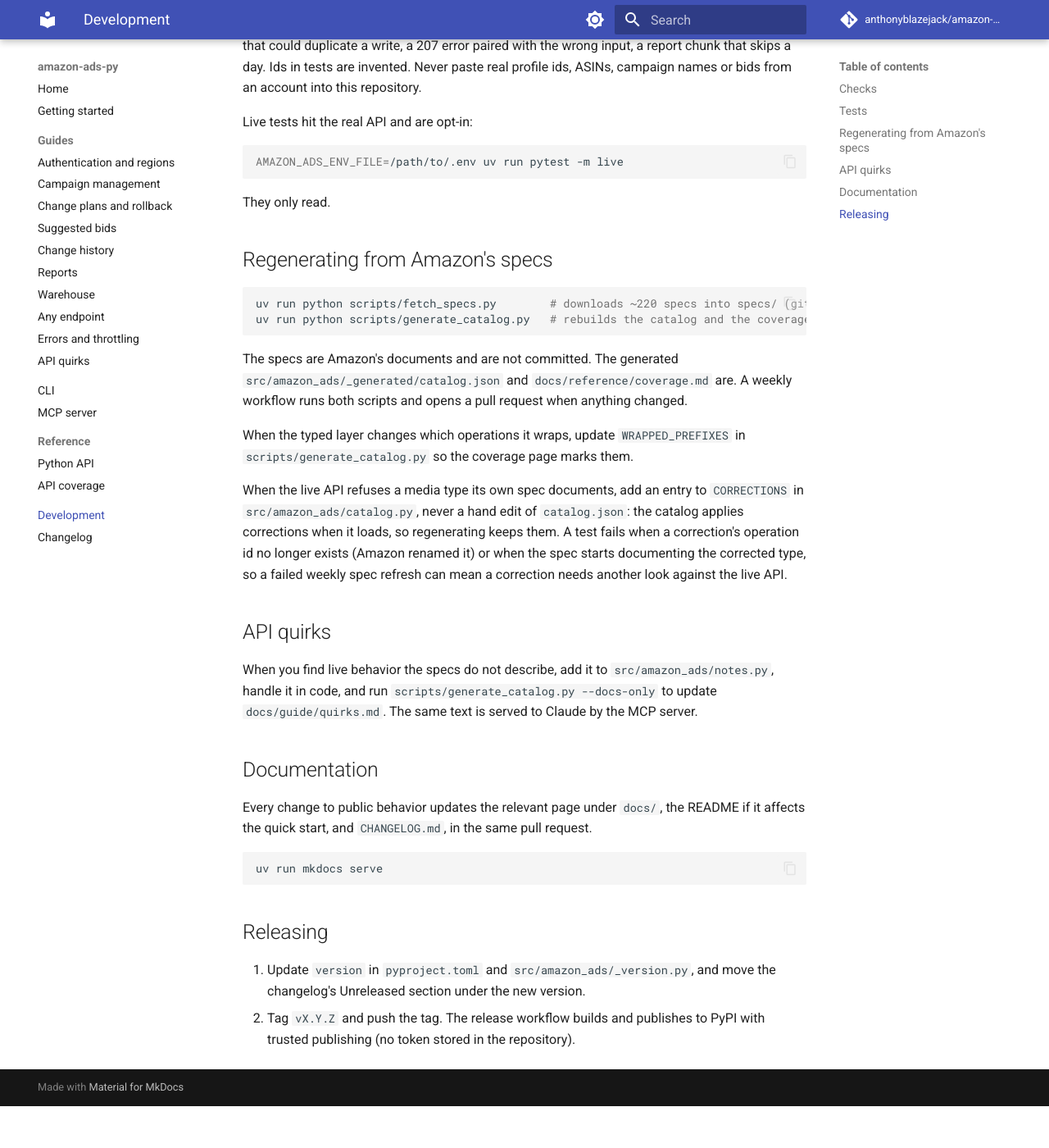
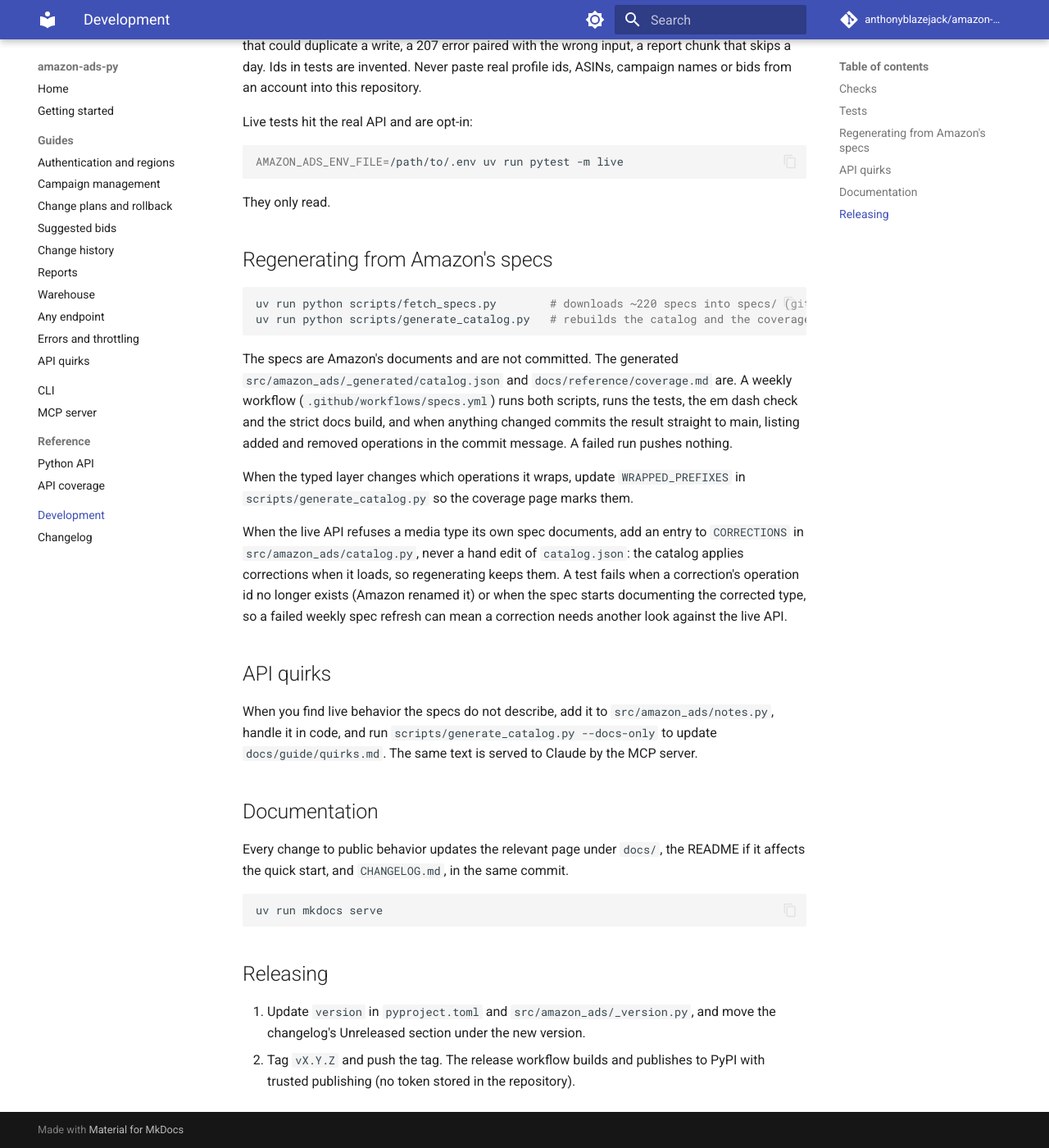
Before and after one commit to anthonyblazejack/amazon-ads-py, an MkDocs documentation site: the page built from docs/development.md, in a window 1280 px wide and 1400 px high, scrolled down 618 px. Shown: the whole window at 82% size. Built offline with MkDocs 1.6.1 and Material for MkDocs 9.7.7, drawn with Linux system fonts in a browser that asks for light colours; comment, search, counter and statistics services are not loaded; before the commit the page ends 1967 px from its top, so only the background shows below that.

Commit message:
Commit the weekly spec refresh straight to main instead of opening a PR
The Refresh Amazon specs workflow ended in peter-evans/create-pull-request,
which has failed every run since 2026-10-12 because the repository does not
let GitHub Actions open pull requests, so refreshed catalogs piled up on a
specs/refresh branch nobody saw. The project lands work directly on main, so
the workflow now does too.

specs.yml runs the tests, the em dash check and the strict docs build after
regenerating, then commits src/amazon_ads/_generated and docs to main only
when something changed. The commit message lists added, removed and changed
operation ids so the log shows what Amazon changed. A push made with
GITHUB_TOKEN starts no other workflow, so the job runs those checks itself
and dispatches the Docs workflow to redeploy the coverage page.
docs/development.md and docs/guide/any-endpoint.md describe the new flow.

Co-Authored-By: Claude Opus 5.5 <noreply@anthropic.com>

````diff
--- a/docs/development.md
+++ b/docs/development.md
@@ -45,7 +45,10 @@ uv run python scripts/generate_catalog.py   # rebuilds the catalog and the cover
 
 The specs are Amazon's documents and are not committed. The generated
 `src/amazon_ads/_generated/catalog.json` and `docs/reference/coverage.md` are. A weekly
-workflow runs both scripts and opens a pull request when anything changed.
+workflow (`.github/workflows/specs.yml`) runs both scripts, runs the tests, the em dash
+check and the strict docs build, and when anything changed commits the result straight
+to main, listing added and removed operations in the commit message. A failed run pushes
+nothing.
 
 When the typed layer changes which operations it wraps, update `WRAPPED_PREFIXES` in
 `scripts/generate_catalog.py` so the coverage page marks them.
@@ -67,7 +70,7 @@ text is served to Claude by the MCP server.
 ## Documentation
 
 Every change to public behavior updates the relevant page under `docs/`, the README if
-it affects the quick start, and `CHANGELOG.md`, in the same pull request.
+it affects the quick start, and `CHANGELOG.md`, in the same commit.
 
 ```bash
 uv run mkdocs serve
````
Also changed, not shown: docs/guide/any-endpoint.md (+4 -3 lines), 1 other file.
